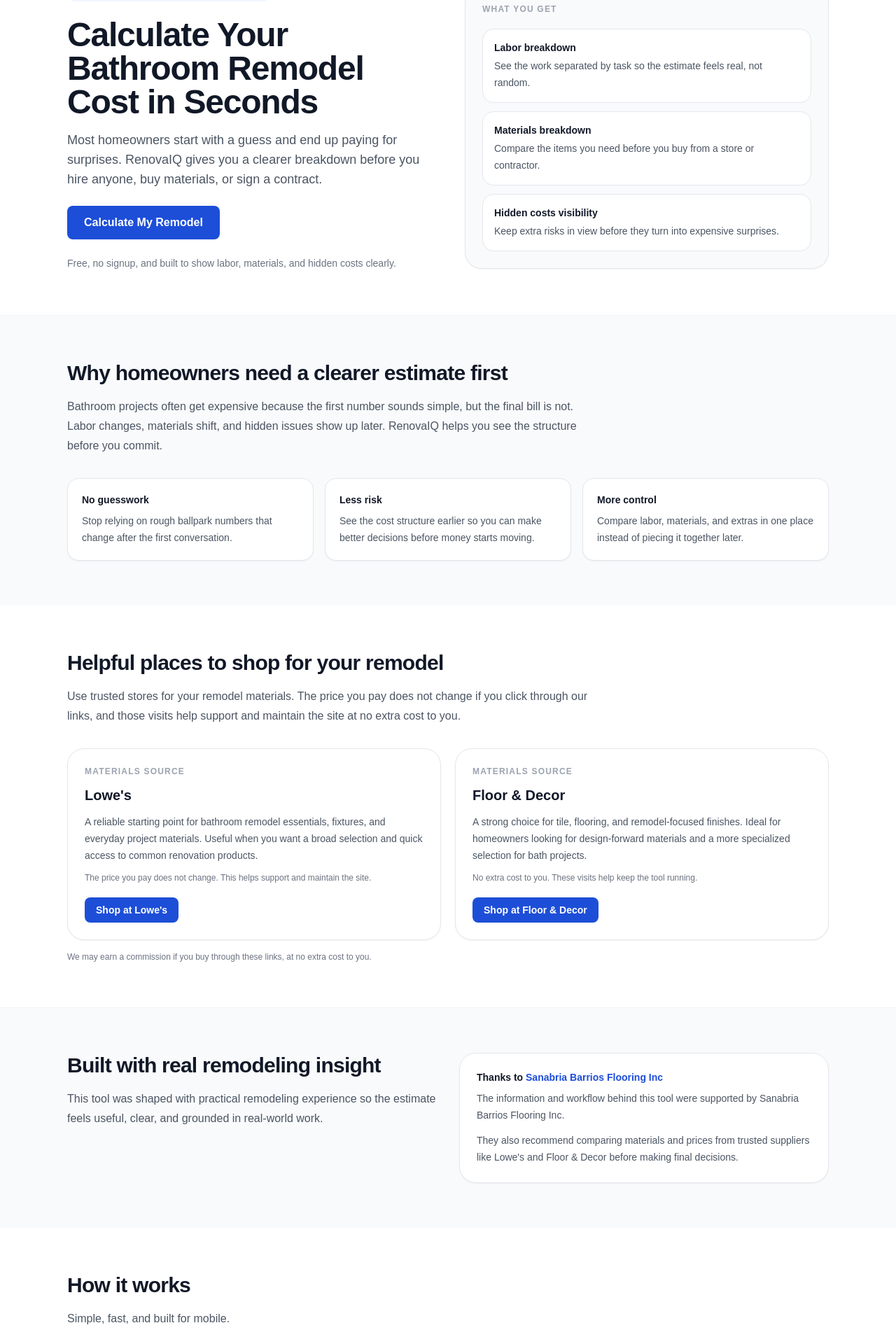
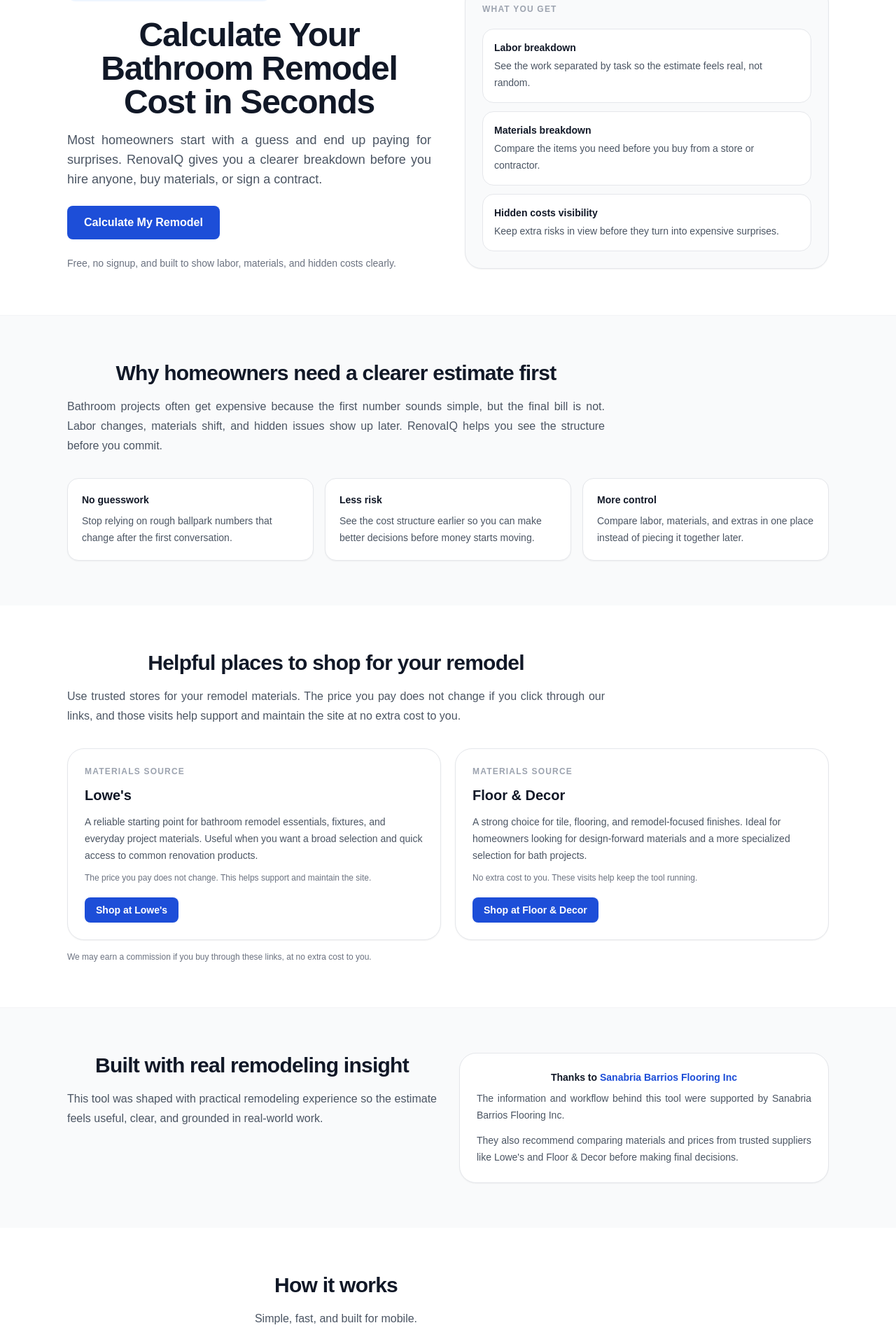
Before and after one commit to yimocuba-cpu/renovaiq-web, a Next.js app: page / in a window 1280 px wide. Shown: the part 86-2006 px from the top of the page at 70% size. Built offline with nearby package versions, Linux system fonts and the light colour scheme.

Commit message:
Fix architecture + working production build

```diff
--- a/app/page.js
+++ b/app/page.js
@@ -28,10 +28,10 @@ export default function HomePage() {
             </span>
 
             <div className="flex flex-col gap-4">
-              <h1 className="text-4xl font-extrabold tracking-tight text-gray-900 sm:text-5xl">
+              <h1 className="text-center text-4xl font-extrabold tracking-tight text-gray-900 sm:text-5xl">
                 Calculate Your Bathroom Remodel Cost in Seconds
               </h1>
-              <p className="max-w-2xl text-base leading-7 text-gray-600 sm:text-lg">
+              <p className="text-justify max-w-2xl text-base leading-7 text-gray-600 sm:text-lg">
                 Most homeowners start with a guess and end up paying for surprises.
                 RenovaIQ gives you a clearer breakdown before you hire anyone, buy
                 materials, or sign a contract.
@@ -85,10 +85,10 @@ export default function HomePage() {
       <section className="border-t border-gray-100 bg-gray-50">
         <div className="mx-auto max-w-6xl px-4 py-16 sm:px-6 lg:px-8">
           <div className="max-w-3xl">
-            <h2 className="text-3xl font-bold tracking-tight text-gray-900">
+            <h2 className="text-center text-3xl font-bold tracking-tight text-gray-900">
               Why homeowners need a clearer estimate first
             </h2>
-            <p className="mt-4 text-base leading-7 text-gray-600">
+            <p className="text-justify mt-4 text-base leading-7 text-gray-600">
               Bathroom projects often get expensive because the first number sounds
               simple, but the final bill is not. Labor changes, materials shift, and
               hidden issues show up later. RenovaIQ helps you see the structure
@@ -127,10 +127,10 @@ export default function HomePage() {
       {/* AFILIADOS */}
       <section className="mx-auto max-w-6xl px-4 py-16 sm:px-6 lg:px-8">
         <div className="max-w-3xl">
-          <h2 className="text-3xl font-bold tracking-tight text-gray-900">
+          <h2 className="text-center text-3xl font-bold tracking-tight text-gray-900">
             Helpful places to shop for your remodel
           </h2>
-          <p className="mt-4 text-base leading-7 text-gray-600">
+          <p className="text-justify mt-4 text-base leading-7 text-gray-600">
             Use trusted stores for your remodel materials. The price you pay does not
             change if you click through our links, and those visits help support and
             maintain the site at no extra cost to you.
@@ -200,17 +200,17 @@ export default function HomePage() {
         <div className="mx-auto max-w-6xl px-4 py-16 sm:px-6 lg:px-8">
           <div className="grid gap-8 lg:grid-cols-2 lg:items-start">
             <div>
-              <h2 className="text-3xl font-bold tracking-tight text-gray-900">
+              <h2 className="text-center text-3xl font-bold tracking-tight text-gray-900">
                 Built with real remodeling insight
               </h2>
-              <p className="mt-4 text-base leading-7 text-gray-600">
+              <p className="text-justify mt-4 text-base leading-7 text-gray-600">
                 This tool was shaped with practical remodeling experience so the estimate
                 feels useful, clear, and grounded in real-world work.
               </p>
             </div>
 
             <div className="rounded-3xl border border-gray-200 bg-white p-6 shadow-sm">
-              <p className="text-sm font-semibold text-gray-900">
+              <p className="text-center text-sm font-semibold text-gray-900">
                 Thanks to{" "}
                 <a
                   href="https://maps.app.goo.gl/DtmugzjZAvhSxRK39?g_st=aw"
@@ -221,11 +221,11 @@ export default function HomePage() {
                   Sanabria Barrios Flooring Inc
                 </a>
               </p>
-              <p className="mt-2 text-sm leading-6 text-gray-600">
+              <p className="text-justify mt-2 text-sm leading-6 text-gray-600">
                 The information and workflow behind this tool were supported by Sanabria
                 Barrios Flooring Inc.
               </p>
-              <p className="mt-3 text-sm leading-6 text-gray-600">
+              <p className="text-justify mt-3 text-sm leading-6 text-gray-600">
                 They also recommend comparing materials and prices from trusted suppliers
                 like Lowe&apos;s and Floor &amp; Decor before making final decisions.
               </p>
@@ -237,10 +237,10 @@ export default function HomePage() {
       {/* CÓMO FUNCIONA */}
       <section className="mx-auto max-w-6xl px-4 py-16 sm:px-6 lg:px-8">
         <div className="max-w-3xl">
-          <h2 className="text-3xl font-bold tracking-tight text-gray-900">
+          <h2 className="text-center text-3xl font-bold tracking-tight text-gray-900">
             How it works
           </h2>
-          <p className="mt-4 text-base leading-7 text-gray-600">
+          <p className="text-center mt-4 text-base leading-7 text-gray-600">
             Simple, fast, and built for mobile.
           </p>
         </div>
@@ -288,10 +288,10 @@ export default function HomePage() {
       <section className="mx-auto max-w-6xl px-4 py-16 sm:px-6 lg:px-8">
         <div className="rounded-3xl bg-gray-900 px-6 py-10 text-white shadow-sm sm:px-8">
           <div className="max-w-2xl">
-            <h2 className="text-3xl font-bold tracking-tight sm:text-4xl">
+            <h2 className="text-center text-3xl font-bold tracking-tight sm:text-4xl">
               Ready for a clearer estimate?
             </h2>
-            <p className="mt-4 text-base leading-7 text-gray-300">
+            <p className="text-justify mt-4 text-base leading-7 text-gray-300">
               Get a better idea of your bathroom remodel cost before you hire anyone.
             </p>
           </div>
--- a/components/CTAForm.js
+++ b/components/CTAForm.js
@@ -82,19 +82,19 @@ export default function CTAForm({ estimate, onCancel = () => {} }) {
 
         {/* Persuasive Text */}
         <div className="flex flex-col gap-3">
-          <h3 className="text-base font-bold text-gray-900 leading-snug">
+          <h3 className="text-center text-base font-bold text-gray-900 leading-snug">
             Ready to Move Forward?
           </h3>
-          <p className="text-sm text-gray-600 leading-relaxed">
+          <p className="text-justify text-sm text-gray-600 leading-relaxed">
             Most homeowners spend more than they planned — not because of bad
             luck, but because they hired the wrong contractor.
           </p>
-          <p className="text-sm text-gray-600 leading-relaxed">
+          <p className="text-justify text-sm text-gray-600 leading-relaxed">
             We work with licensed, insured professionals with 5+ years of
             verified experience. Before you sign anything, let us connect you
             with someone you can trust.
           </p>
-          <p className="text-sm font-semibold text-gray-900">
+          <p className="text-center text-sm font-semibold text-gray-900">
             Drop your info below. We&apos;ll do the rest.
           </p>
         </div>
--- a/components/CalculadoraClient.js
+++ b/components/CalculadoraClient.js
@@ -30,11 +30,11 @@ export default function CalculadoraClient() {
             Free Bathroom Remodel Estimate
           </span>
 
-          <h1 className="mt-4 text-3xl font-bold tracking-tight text-gray-900 sm:text-4xl">
+          <h1 className="text-center mt-4 text-3xl font-bold tracking-tight text-gray-900 sm:text-4xl">
             Bathroom Remodel Cost Calculator
           </h1>
 
-          <p className="mt-4 text-base leading-7 text-gray-600 sm:text-lg">
+          <p className="text-justify mt-4 text-base leading-7 text-gray-600 sm:text-lg">
             Most homeowners underestimate remodel costs and end up paying more
             than expected. RenovaIQ helps you see a clearer breakdown of labor,
             materials, and hidden costs before you commit.
@@ -62,10 +62,10 @@ export default function CalculadoraClient() {
         <div className="mx-auto max-w-6xl px-4 py-16 sm:px-6 lg:px-8">
           <div className="grid gap-8 lg:grid-cols-2 lg:items-start">
             <div>
-              <h2 className="text-3xl font-bold tracking-tight text-gray-900">
+              <h2 className="text-center text-3xl font-bold tracking-tight text-gray-900">
                 Built with real remodeling insight
               </h2>
-              <p className="mt-4 text-base leading-7 text-gray-600">
+              <p className="text-justify mt-4 text-base leading-7 text-gray-600">
                 This calculator was shaped with practical remodeling experience so
                 the estimate feels more realistic, structured, and useful in the
                 real world.
@@ -73,7 +73,7 @@ export default function CalculadoraClient() {
             </div>
 
             <div className="rounded-3xl border border-gray-200 bg-white p-6 shadow-sm">
-              <p className="text-sm font-semibold text-gray-900">
+              <p className="text-center text-sm font-semibold text-gray-900">
                 Thanks to{" "}
                 <a
                   href={SANABRIA_MAPS_LINK}
@@ -85,13 +85,13 @@ export default function CalculadoraClient() {
                 </a>
               </p>
 
-              <p className="mt-2 text-sm leading-6 text-gray-600">
+              <p className="text-justify mt-2 text-sm leading-6 text-gray-600">
                 The calculator was supported by real field insight from Sanabria
                 Barrios Flooring Inc, active since 2016, helping shape the logic
                 behind labor and material estimation.
               </p>
 
-              <p className="mt-3 text-sm leading-6 text-gray-600">
+              <p className="text-justify mt-3 text-sm leading-6 text-gray-600">
                 Based on that experience, we also recommend comparing materials
                 and prices from trusted suppliers before making final decisions.
               </p>
@@ -104,10 +104,10 @@ export default function CalculadoraClient() {
       <section className="border-t border-gray-100 bg-gray-50">
         <div className="mx-auto max-w-6xl px-4 py-16 sm:px-6 lg:px-8">
           <div className="max-w-3xl">
-            <h2 className="text-3xl font-bold tracking-tight text-gray-900">
+            <h2 className="text-center text-3xl font-bold tracking-tight text-gray-900">
               Helpful places to shop for your remodel
             </h2>
-            <p className="mt-4 text-base leading-7 text-gray-600">
+            <p className="text-justify mt-4 text-base leading-7 text-gray-600">
               Use trusted stores for your remodel materials. The price you pay
               does not change if you click through our links, and those visits
               help support and maintain the site at no extra cost to you.
--- a/components/StepCard.js
+++ b/components/StepCard.js
@@ -17,7 +17,7 @@ export default function StepCard({ stepNumber, title, hint, children }) {
         </span>
       </div>
 
-      <h2 id={titleId} className="text-base font-semibold text-gray-900 leading-snug">
+      <h2 id={titleId} className="text-center text-base font-semibold text-gray-900 leading-snug">
         {title}
       </h2>
 
```
